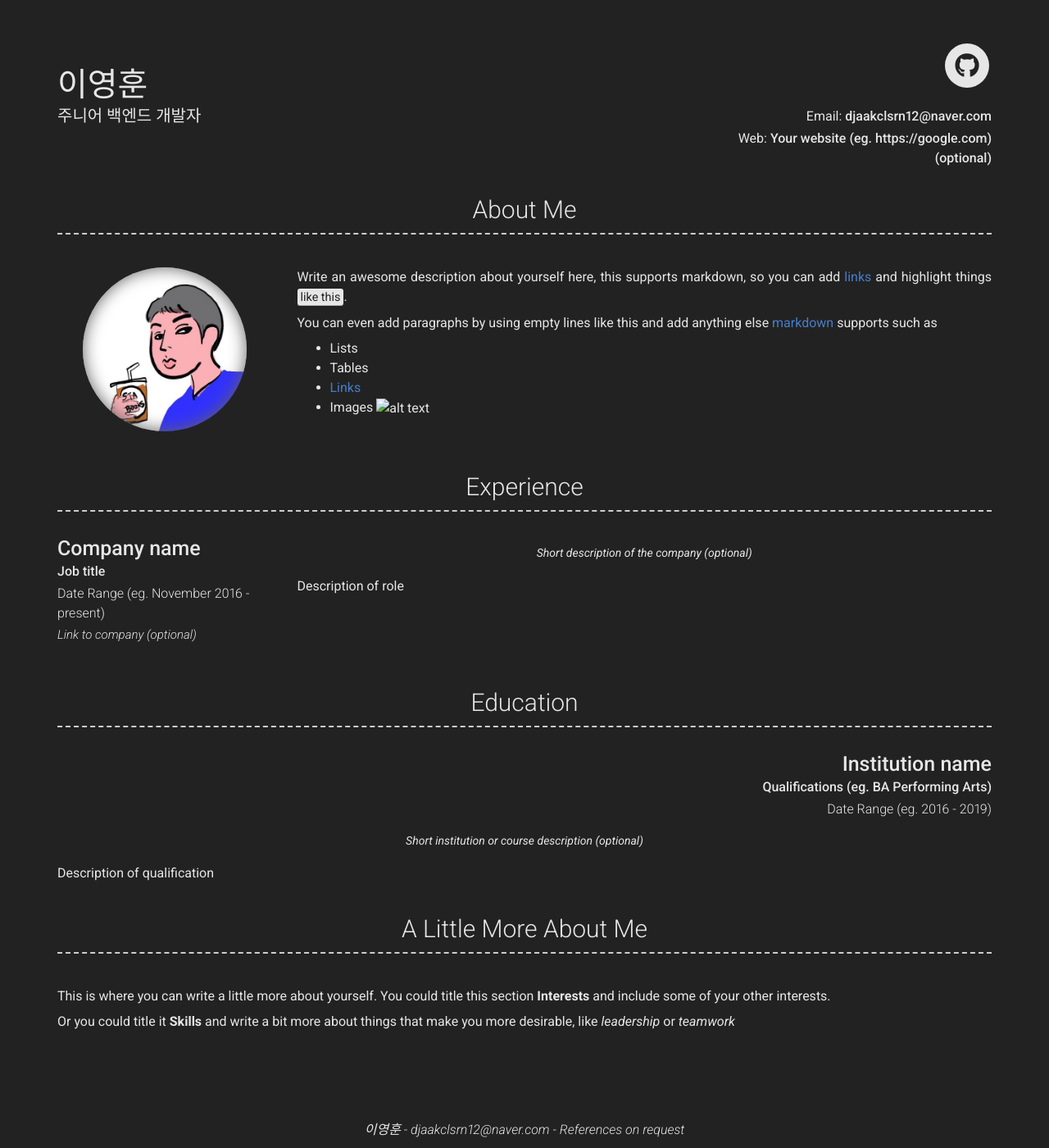
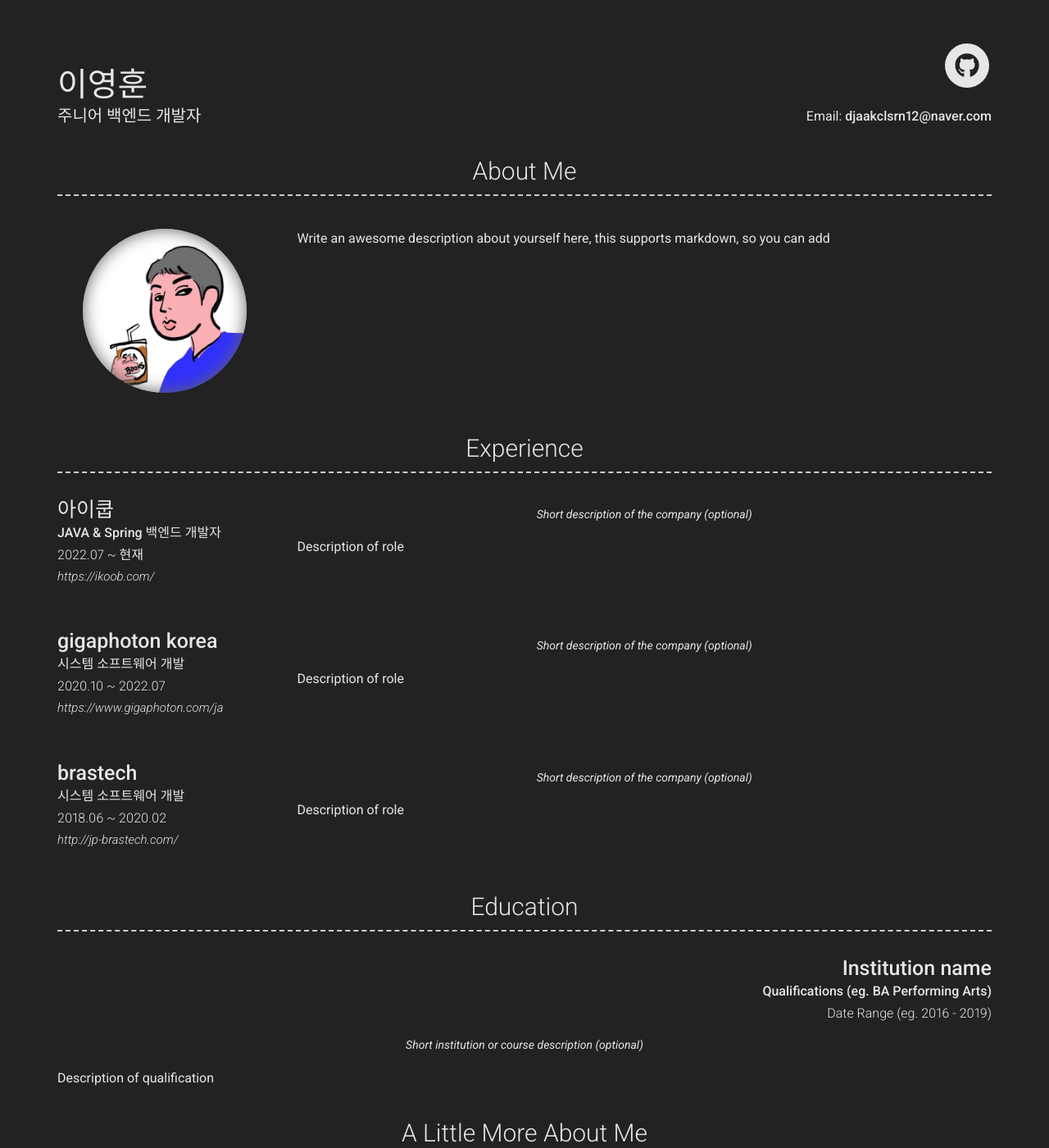
Before and after one commit to 2YeongHoon/2Yeonghoon.github.io, a Jekyll site: the page built from index.md, in a window 1280 px wide and 1400 px high. Shown: the whole window at 82% size. Built offline with Jekyll 4.4.1, drawn with Linux system fonts in a browser that asks for light colours; nearby versions of some CDN libraries.

Commit message:
회사 추가

```diff
--- a/_config.yml
+++ b/_config.yml
@@ -9,7 +9,7 @@ version: 2
 name: 이영훈
 title: 주니어 백엔드 개발자
 email: djaakclsrn12@naver.com
-website: Your website (eg. https://google.com)(optional)
+website:
 # website_title: Web (Website title override)
 
 # Dark Mode (true/false/never)
@@ -22,23 +22,35 @@ github_username: 2YeongHoon
 # about_title: About Me (Use this to override about section title)
 about_profile_image: images/yh_profile.jpeg
 about_content: | # this will include new lines to allow paragraphs
-  Write an awesome description about yourself here, this supports markdown, so you can add [links](http://foobar.com) and highlight things <mark>like this</mark>.
-
-  You can even add paragraphs by using empty lines like this and add anything else [markdown](https://www.markdownguide.org/getting-started#what-is-markdown) supports such as
-    - Lists
-    - Tables
-    - <a href="google.com">Links</a>
-    - Images ![alt text](/images/landscape-trees.jpg "Trees")
+  Write an awesome description about yourself here, this supports markdown, so you can add
 
 content:
   - title: Experience
     layout: list
     content:
       - layout: left
-        title: Company name
-        sub_title: Job title
-        caption: Date Range (eg. November 2016 - present)
-        link: Link to company (optional)
+        title: 아이쿱
+        link: https://ikoob.com/
+        sub_title: JAVA & Spring 백엔드 개발자
+        caption: 2022.07 ~ 현재
+        quote: >
+          Short description of the company (optional)
+        description: | # this will include new lines to allow paragraphs
+          Description of role
+      - layout: left
+        title: gigaphoton korea
+        link: https://www.gigaphoton.com/ja
+        sub_title: 시스템 소프트웨어 개발
+        caption: 2020.10 ~ 2022.07
+        quote: >
+          Short description of the company (optional)
+        description: | # this will include new lines to allow paragraphs
+          Description of role
+      - layout: left
+        title: brastech
+        link: http://jp-brastech.com/
+        sub_title: 시스템 소프트웨어 개발
+        caption: 2018.06 ~ 2020.02
         quote: >
           Short description of the company (optional)
         description: | # this will include new lines to allow paragraphs
```
